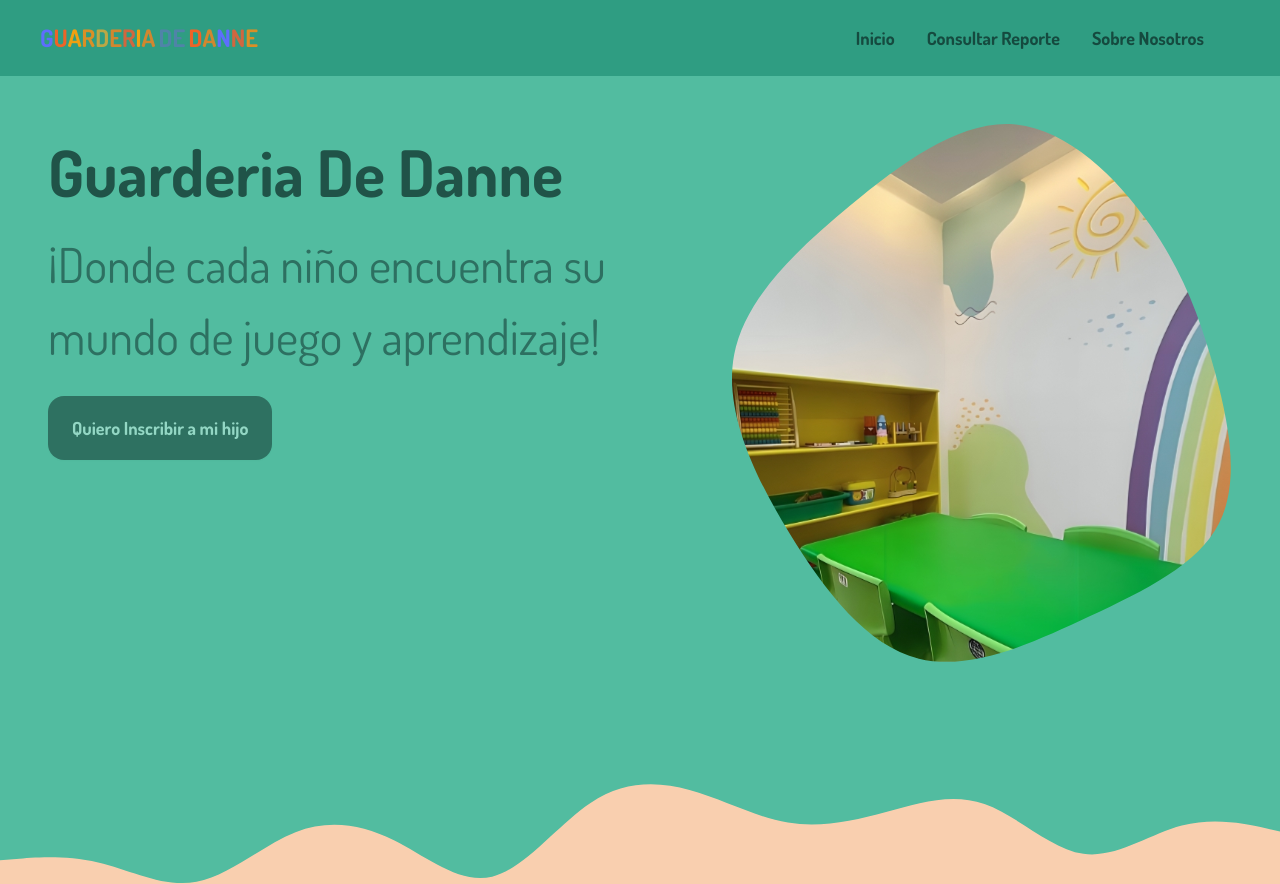
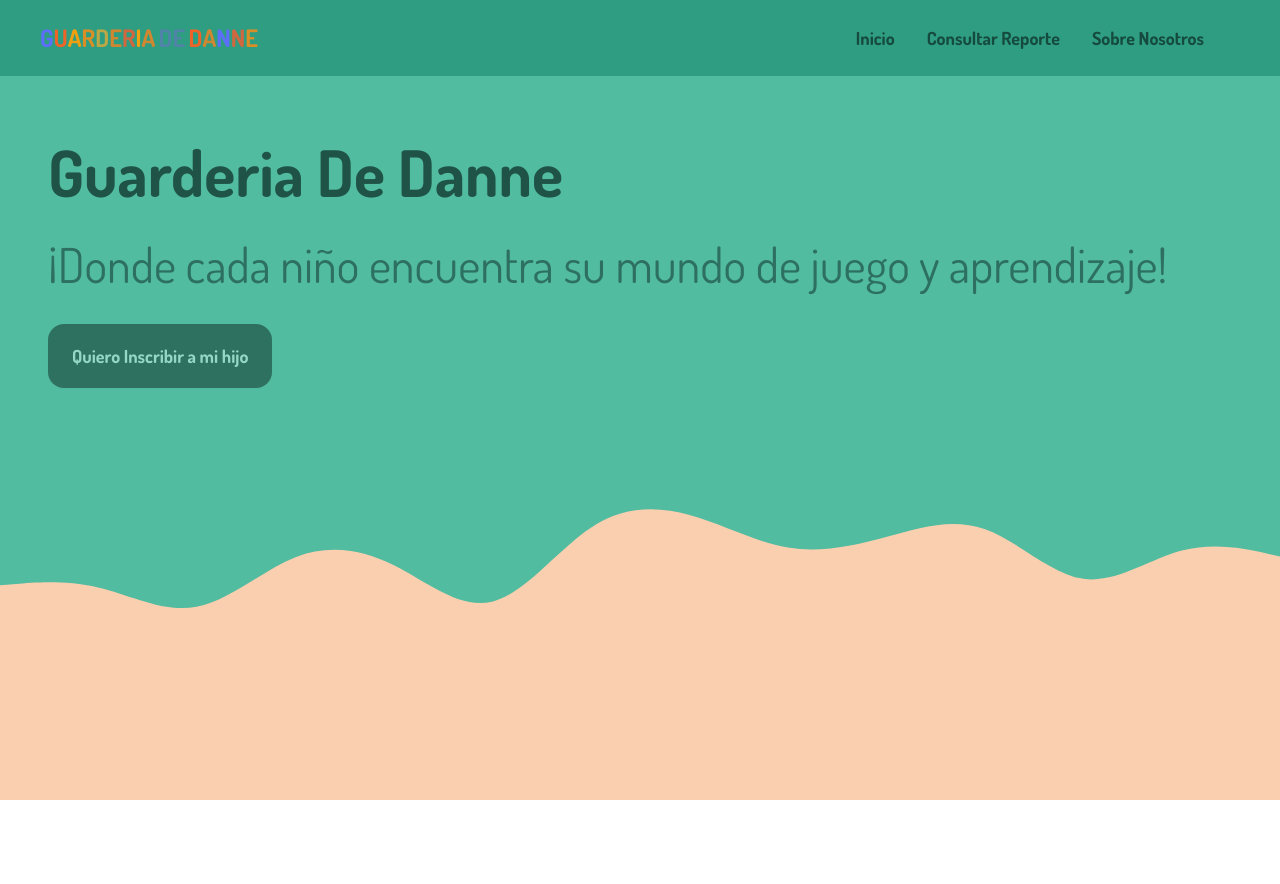
Before and after one commit to Sheansuke/guarderia-danne, a Next.js app in the folder frontend/: page / in a window 1280 px wide. After the commit the page ends 800 px from the top, so only its background shows below. Built offline with nearby package versions, Linux system fonts and the light colour scheme.

Commit message:
Update HomeHero.tsx

```diff
--- a/frontend/src/app/(public)/_components/HomeHero.tsx
+++ b/frontend/src/app/(public)/_components/HomeHero.tsx
@@ -13,7 +13,7 @@ export const HomeHero = () => {
 
         {/* IMAGE */}
         <div className="hidden md:block items-center">
-          <HeroImage />
+          {/* <HeroImage /> */}
         </div>
       </div>
     </div>
```
